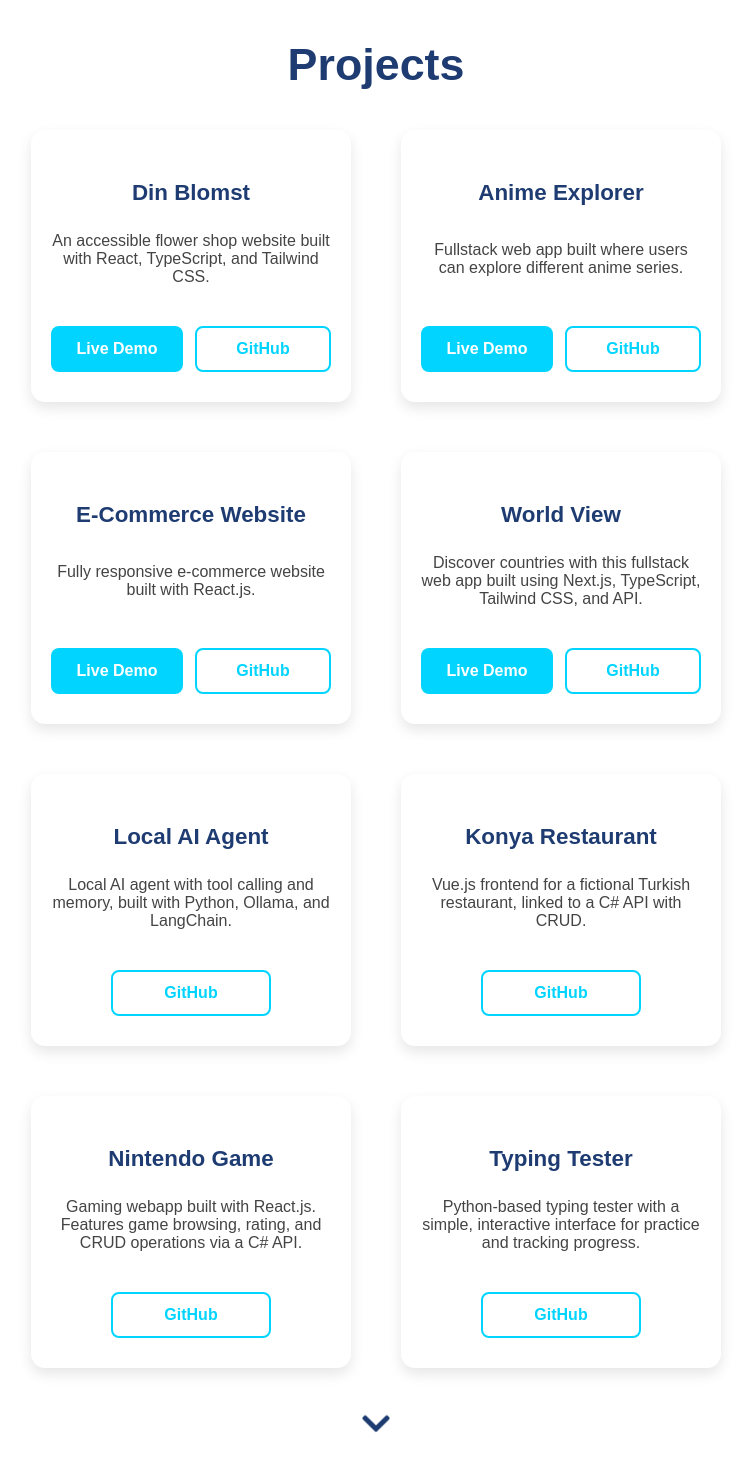
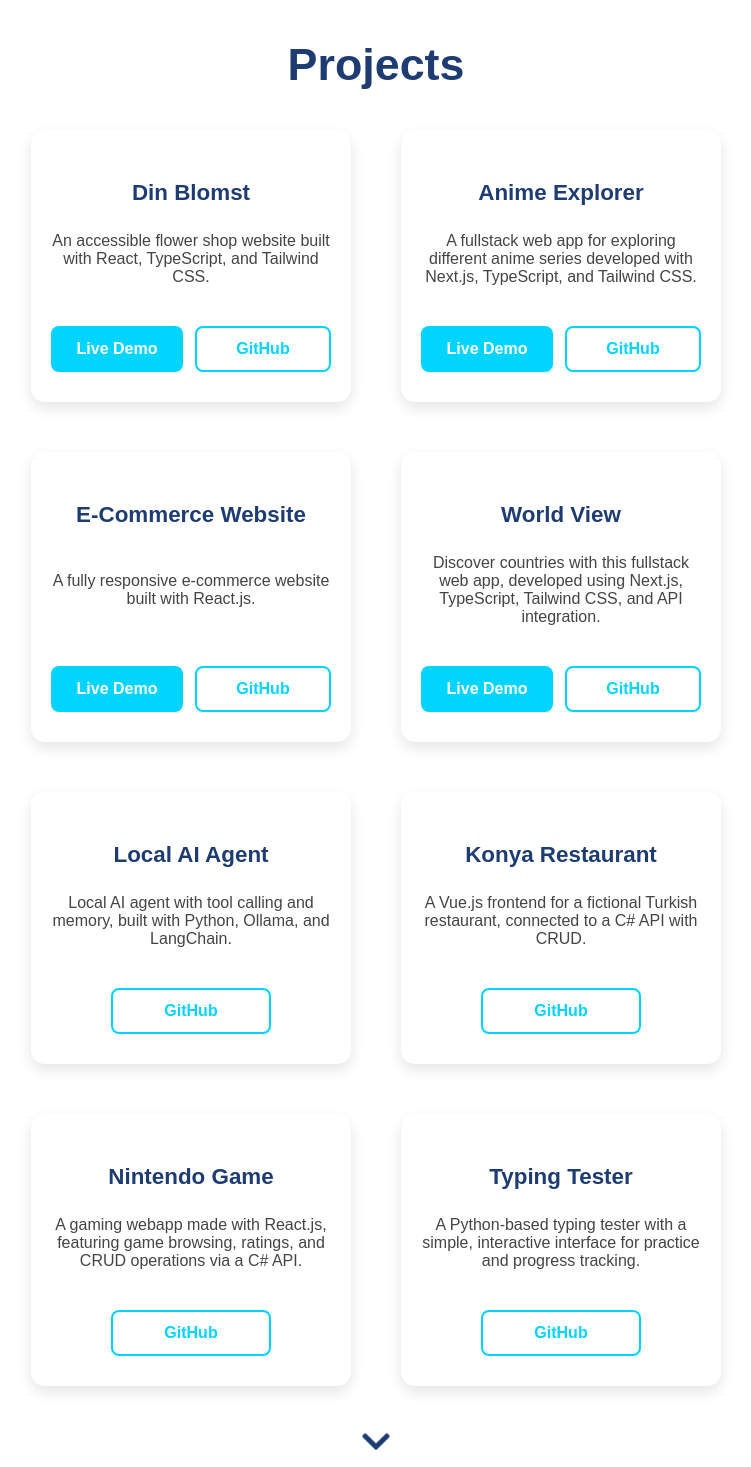
Before and after one commit to hamzas4011/personal-website, a React (Vite) app: page / in a window 1280 px wide. Shown: the part 2541-4008 px from the top of the page, without its empty margins (264-1015 px from the left). Built offline with nearby package versions, Linux system fonts and the light colour scheme.

Commit message:
changed the text

```diff
--- a/src/projectsData.js
+++ b/src/projectsData.js
@@ -7,19 +7,19 @@ const projects = [
   },
   {
     name: "Anime Explorer",
-    description: "Fullstack web app built where users can explore different anime series.",
+    description: "A fullstack web app for exploring different anime series developed with Next.js, TypeScript, and Tailwind CSS.",
     liveLink: "https://anime-search-explore.vercel.app/",
     githubLink: "https://github.com/hamzas4011/anime-search",
   },
   {
     name: "E-Commerce Website",
-    description: "Fully responsive e-commerce website built with React.js.",
+    description: "A fully responsive e-commerce website built with React.js.",
     liveLink: "https://ecommerce-app-alpha-lake-45.vercel.app",
     githubLink: "https://github.com/hamzas4011/world-view-app",
   },
   {
     name: "World View",
-    description: "Discover countries with this fullstack web app built using Next.js, TypeScript, Tailwind CSS, and API.",
+    description: "Discover countries with this fullstack web app, developed using Next.js, TypeScript, Tailwind CSS, and API integration.",
     liveLink: "https://world-view-seven.vercel.app/",
     githubLink: "https://github.com/hamzas4011/world-view",
   },
@@ -31,19 +31,19 @@ const projects = [
   },
   {
     name: "Konya Restaurant",
-    description: "Vue.js frontend for a fictional Turkish restaurant, linked to a C# API with CRUD.",
+    description: "A Vue.js frontend for a fictional Turkish restaurant, connected to a C# API with CRUD.",
     liveLink: null,
     githubLink: "https://github.com/hamzas4011/konyarestaurant",
   },
   {
     name: "Nintendo Game",
-    description: "Gaming webapp built with React.js. Features game browsing, rating, and CRUD operations via a C# API.",
+    description: "A gaming webapp made with React.js, featuring game browsing, ratings, and CRUD operations via a C# API.",
     liveLink: null,
     githubLink: "https://github.com/hamzas4011/nintendogame",
   },
   {
     name: "Typing Tester",
-    description: "Python-based typing tester with a simple, interactive interface for practice and tracking progress.",
+    description: "A Python-based typing tester with a simple, interactive interface for practice and progress tracking.",
     liveLink: null,
     githubLink: "https://github.com/hamzas4011/Typing_Tester",
   }
```
